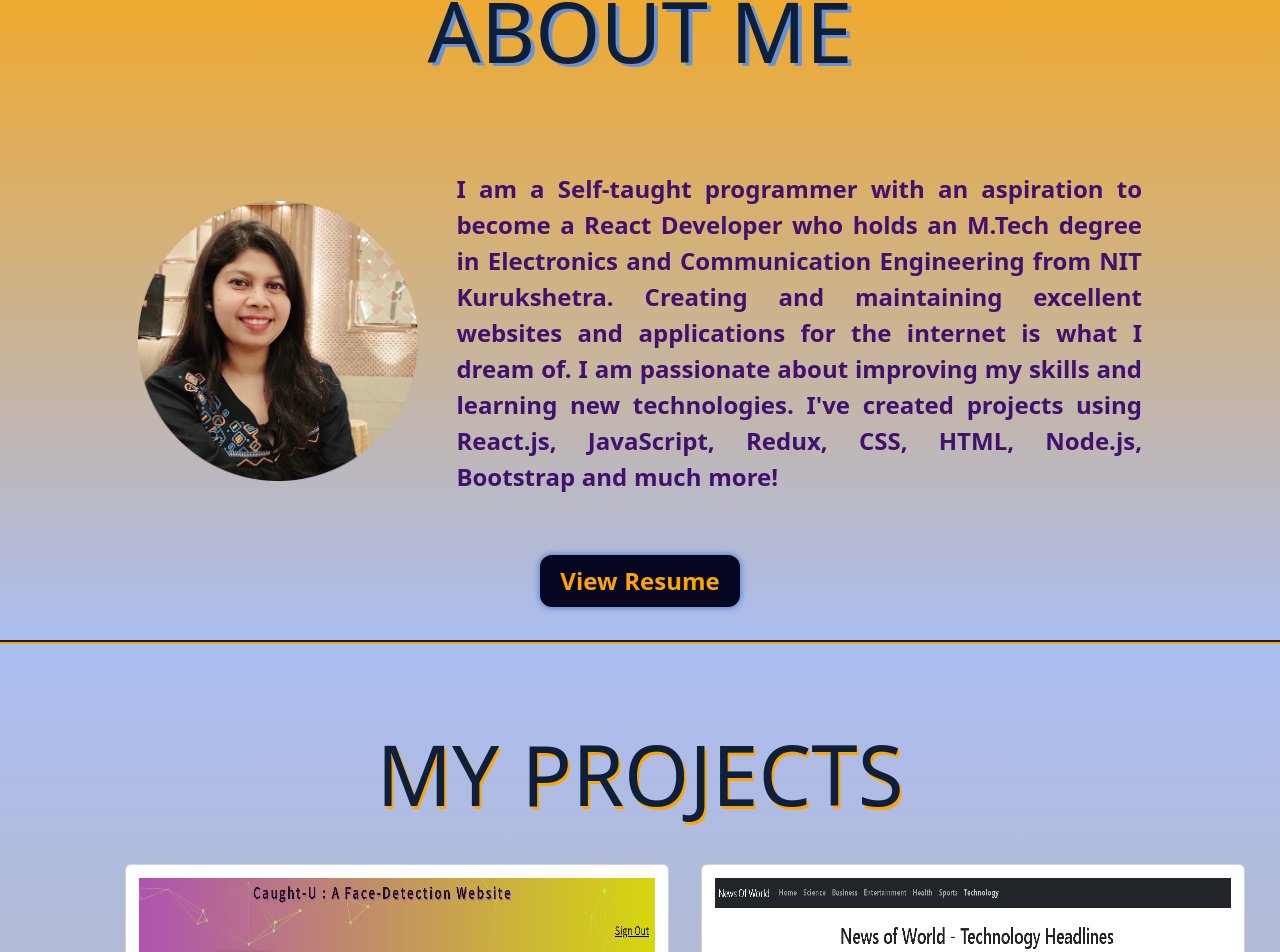
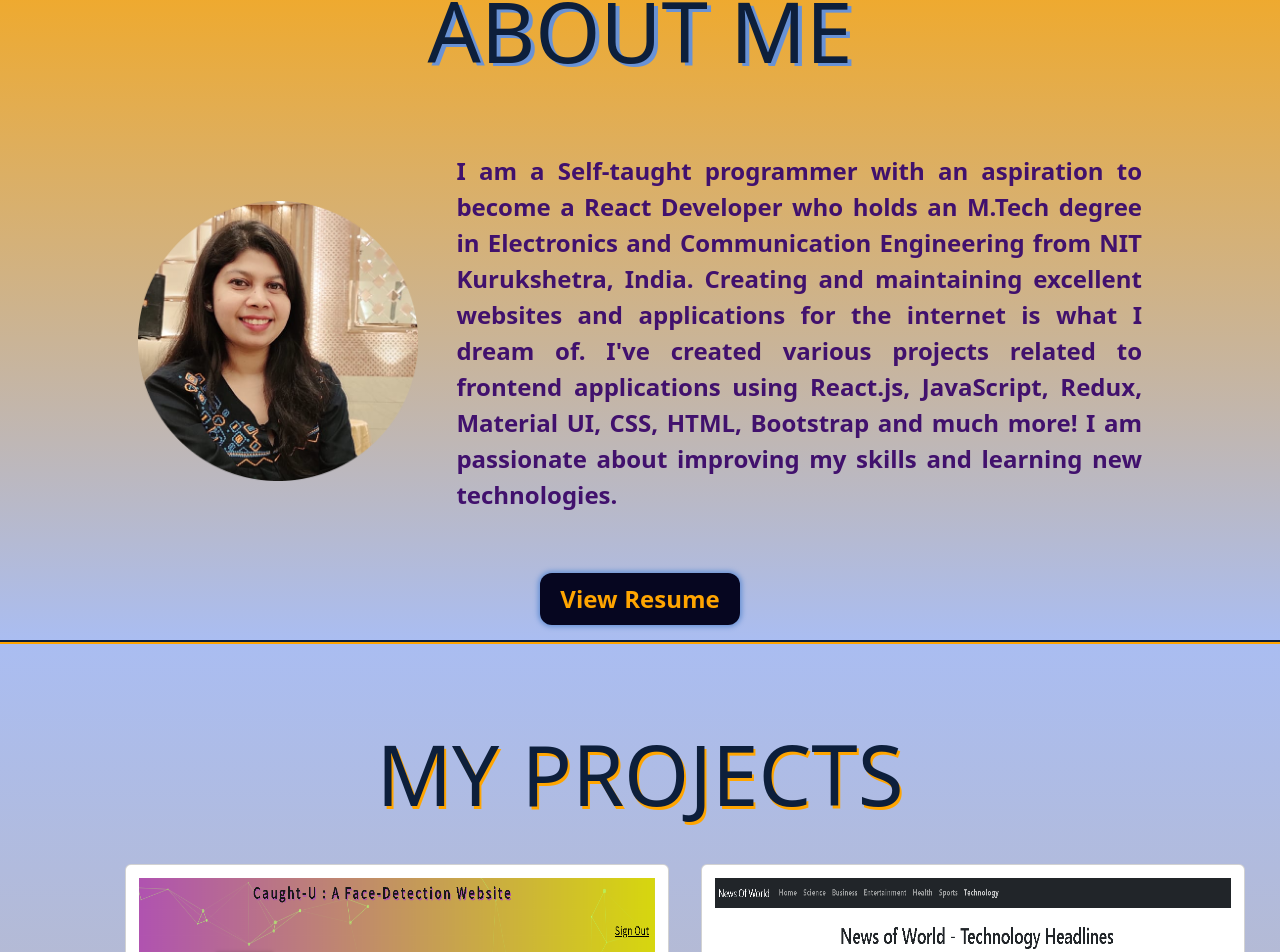
Before and after one commit to vaishali4244/portfolio, a React (Create React App) app: page / in a window 1280 px wide. Shown: the part 958-1910 px from the top of the page. Built offline with nearby package versions, Linux system fonts and the light colour scheme.

Commit message:
resume updated

```diff
--- a/src/components/About/About.css
+++ b/src/components/About/About.css
@@ -28,7 +28,6 @@ h2 {
 .about {
     height: 40vh;
     padding: 5px 10px;
-    /* margin-bottom:20px ; */
     width: 80vw;
     font-size: 1.5em;
     font-weight: bold;
@@ -59,7 +58,6 @@ h2 {
 .button1 {
     margin: 20px 5px;
     display: block;
-    /* margin-bottom: 14vh; */
     padding: 8px 20px;
     background-color: rgb(6, 6, 32);
     color: orange;
--- a/src/components/About/About.js
+++ b/src/components/About/About.js
@@ -13,8 +13,8 @@ const About = () => {
                 <div className="self">
                 <img className="profile" src={require("../../assets/profile.png")} alt=" vaishali" />
                 <p>
-                    I am a Self-taught programmer with an aspiration to become a React Developer who holds an M.Tech degree in Electronics and Communication Engineering from NIT Kurukshetra. Creating and maintaining excellent websites and applications for the internet is what I dream of. I am passionate about improving my skills and learning new technologies.
-                    I've created projects using React.js, JavaScript, Redux, CSS, HTML, Node.js, Bootstrap and much more!
+                    I am a Self-taught programmer with an aspiration to become a React Developer who holds an M.Tech degree in Electronics and Communication Engineering from NIT Kurukshetra, India. Creating and maintaining excellent websites and applications for the internet is what I dream of.
+                    I've created various projects related to frontend applications using React.js, JavaScript, Redux, Material UI, CSS, HTML, Bootstrap and much more! I am passionate about improving my skills and learning new technologies.
                 </p>
                 </div>
                 <a className = "button1"  href={resume} target="_blank" rel="noreferrer">View Resume</a>
--- a/src/components/HomePage/HomePage.js
+++ b/src/components/HomePage/HomePage.js
@@ -5,11 +5,9 @@ import About from "../About/About";
 import Project from "../Projects/Project";
 import Contact from "../Contact/Contact";
 import Footer from "../Footer/Footer";
-// import { useNavigate } from "react-router-dom";
 
 
 const HomePage = () => {
-  // const navigate = useNavigate();
   const [id, setId] = useState();
 
   const aboutRef = useRef()
@@ -35,7 +33,6 @@ const HomePage = () => {
       <div className='intro-div'>
         <h1 className='intro'>Hi, my name is Vaishali. </h1>
         <h1 className='intro'> I am a React Developer.</h1>
-
       </div>
       <div id="about" ref={aboutRef}>
         <About />
--- a/src/components/Projects/Project.js
+++ b/src/components/Projects/Project.js
@@ -1,7 +1,5 @@
 import React from "react";
 import "./Project.css";
-// import 'bootstrap/dist/css/bootstrap.min.css';
-// import 'bootstrap/dist/js/bootstrap.bundle.min.js';
 const kittyTalk = require("../../assets/kittyTalk.png");
 
 const Project = () => {
```
Also changed, not shown: 1 other file (tests, documents, lock files or other folders).
